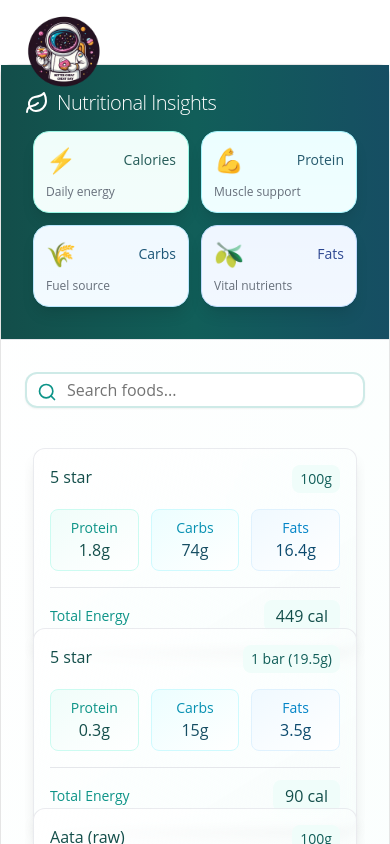
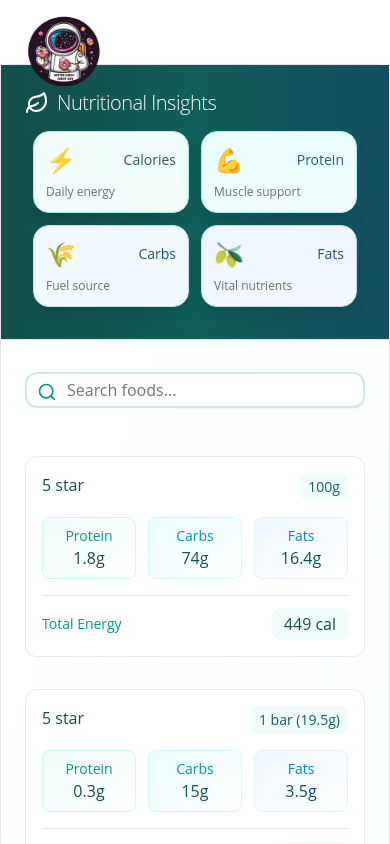
Before and after one commit to aloksingh3112/better-chear-day-v2, a Next.js app: page /generic in a window 390 px wide. Shown: the top 844 px of the page. Built offline with nearby package versions, Linux system fonts and the light colour scheme.

Commit message:
add generic

```diff
--- a/src/app/generic/page.tsx
+++ b/src/app/generic/page.tsx
@@ -1,4 +1,5 @@
 "use client";
+
 import React, { useState, useMemo, useCallback } from "react";
 import { Input } from "@/components/ui/input";
 import {
@@ -19,7 +20,6 @@ const NutritionDatabase = () => {
   const [searchTerm, setSearchTerm] = useState("");
   const [debouncedTerm, setDebouncedTerm] = useState("");
 
-  // Initialize data once
   const nutritionData = useMemo(
     () =>
       genericData.map((item) => ({
@@ -32,7 +32,6 @@ const NutritionDatabase = () => {
     []
   );
 
-  // Debounced search handler
   const debouncedSearch = useCallback(
     debounce((value) => {
       setDebouncedTerm(value);
@@ -40,13 +39,11 @@ const NutritionDatabase = () => {
     []
   );
 
-  // Handle search input
   const handleSearch = (e) => {
     setSearchTerm(e.target.value);
     debouncedSearch(e.target.value);
   };
 
-  // Memoized filtered data
   const filteredData = useMemo(
     () =>
       nutritionData.filter((item) =>
@@ -55,13 +52,12 @@ const NutritionDatabase = () => {
     [nutritionData, debouncedTerm]
   );
 
-  // Virtual scroll setup for mobile cards
   const parentRef = React.useRef();
 
   const rowVirtualizer = useVirtualizer({
     count: filteredData.length,
     getScrollElement: () => parentRef.current,
-    estimateSize: () => 180, // Estimated height of each card
+    estimateSize: () => 200,
     overscan: 5,
   });
 
@@ -96,7 +92,6 @@ const NutritionDatabase = () => {
     },
   ];
 
-  // Memoized table rows for desktop view
   const TableRows = useCallback(
     ({ start, end }) => (
       <>
@@ -205,13 +200,7 @@ const NutritionDatabase = () => {
         </div>
 
         {/* Mobile Card View with Virtual Scrolling */}
-        <div
-          ref={parentRef}
-          className="md:hidden h-[600px] overflow-auto"
-          style={{
-            contain: "strict",
-          }}
-        >
+        <div ref={parentRef} className="md:hidden h-[600px] overflow-auto">
           <div
             style={{
               height: `${rowVirtualizer.getTotalSize()}px`,
@@ -224,21 +213,19 @@ const NutritionDatabase = () => {
               return (
                 <div
                   key={virtualRow.index}
+                  data-index={virtualRow.index}
+                  ref={rowVirtualizer.measureElement}
                   style={{
                     position: "absolute",
                     top: 0,
                     left: 0,
                     width: "100%",
-                    height: `${virtualRow.size}px`,
                     transform: `translateY(${virtualRow.start}px)`,
                   }}
-                  className="p-2"
                 >
-                  <div
-                    className="rounded-xl border border-gray-200/80 p-4 hover:bg-white/80
-                                 transition-colors duration-200 backdrop-blur-sm shadow-lg
-                                 bg-gradient-to-br from-white to-teal-50/30"
-                  >
+                  {/* Your existing card content */}
+                  <div className="py-4 ">
+                    <div className="w-full rounded-xl border border-gray-200/80 p-4 bg-white">
                       <div className="flex justify-between items-start mb-4">
                         <h3 className="font-medium text-teal-900">
                           {item.food_item}
@@ -281,6 +268,7 @@ const NutritionDatabase = () => {
                       </div>
                     </div>
                   </div>
+                </div>
               );
             })}
           </div>
--- a/src/components/pages/NutritionWebsite.tsx
+++ b/src/components/pages/NutritionWebsite.tsx
@@ -11,6 +11,13 @@ const NutritionWebsite = () => {
   }, []);
 
   const restaurants = [
+    {
+      name: "All",
+      description: "All dishes Nutrition Guide",
+      image: "/images/all.png",
+      pdfFile: "all.pdf",
+      link: "generic",
+    },
     {
       name: "Starbucks Menu Guide",
       description: "Complete Starbucks Nutrition Breakdown",
```
Also changed, not shown: public/images/all.png (added). Lines whose indentation alone changed are shown as unchanged.
